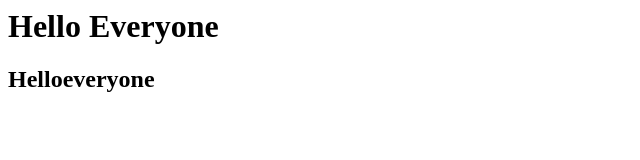
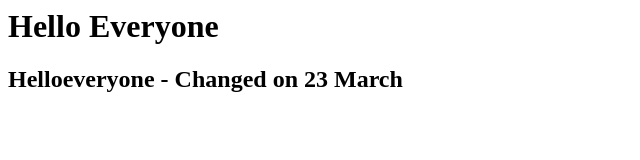
Before and after one commit to kasimani/helloeveryone, a plain HTML site: page index.html in a window 1280 px wide. Shown: the whole page, without its empty margins (0-640 px from the left). Drawn offline with Linux system fonts and the light colour scheme.

Commit message:
Update index.html
For ArgoCD

```diff
--- a/index.html
+++ b/index.html
@@ -1,2 +1,2 @@
 <h1> Hello Everyone </h1>
-<h2> Helloeveryone  </h2>
+<h2> Helloeveryone - Changed on 23 March  </h2>
```
